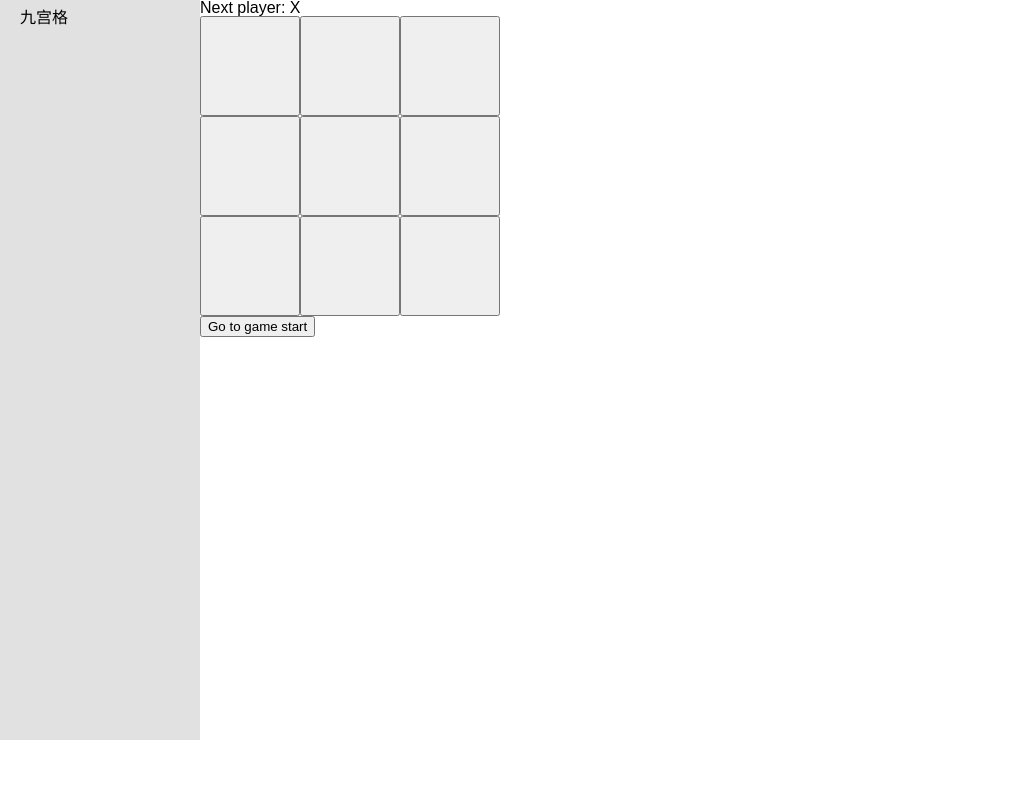
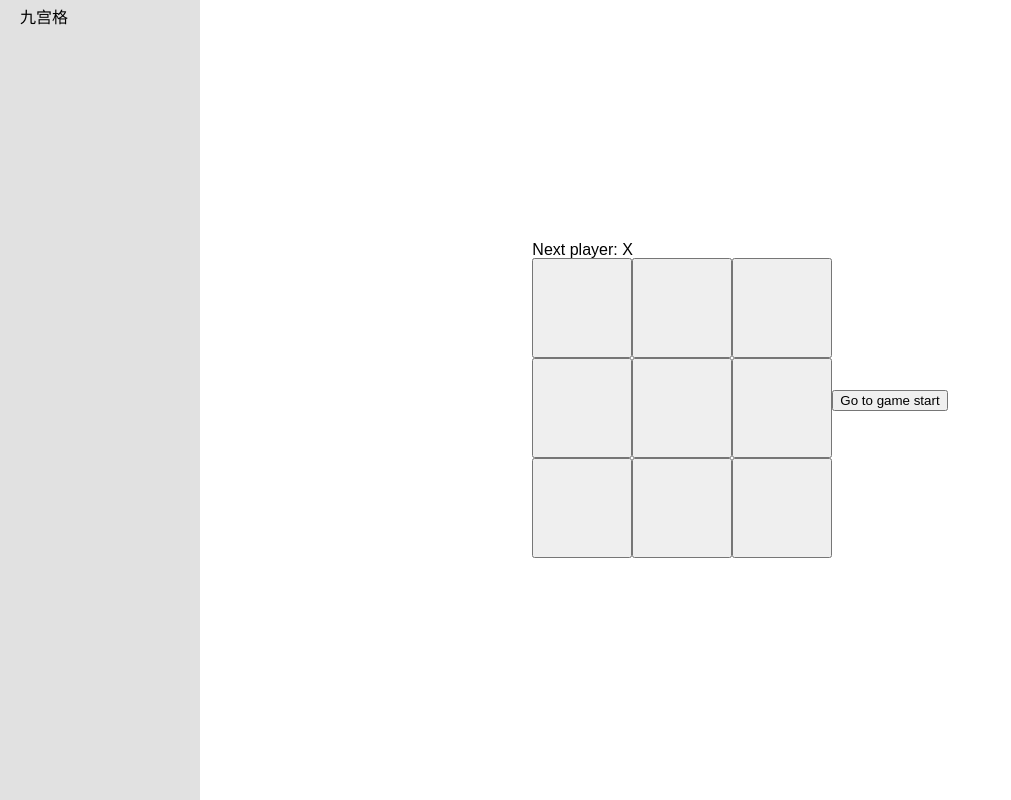
Before and after one commit to junpang-bob/lemon_games, a React (Vite) app: page /xogame in a window 1280 px wide. Shown: the whole page, without its empty margins (0-1011 px from the left). Built offline with nearby package versions, Linux system fonts and the light colour scheme.

Commit message:
update css

```diff
--- a/src/pages/game/Game.module.scss
+++ b/src/pages/game/Game.module.scss
@@ -1,7 +1,7 @@
 .gameList{
   padding: 10px 20px;
   width: 200px;
-  height: calc(100vh - 60px);
+  height: 100vh;
   background: #dddd;
 }
 .gameContext{
--- a/src/pages/game/Game.tsx
+++ b/src/pages/game/Game.tsx
@@ -7,8 +7,8 @@
         <div className={styles.gameList}>
           <div>九宫格</div>
         </div>
-    <div className={styles.gameContainer}>
-      <Outlet/>
+        <div className={`${styles.gameContainer} lemon_center`}>
+          <Outlet />
         </div>
       </div>
     </>
--- a/src/pages/game/XOGame/XOGame.tsx
+++ b/src/pages/game/XOGame/XOGame.tsx
@@ -100,7 +100,7 @@
     );
   });
   return (
-    <div>
+    <div className='lemon_vertical_center'>
       <div><Board xIsNext={xIsNext} squares={currentSquares} onPlay={handlePlay} /></div>
       <div className='list'>
         <ol>
```
Lines whose indentation alone changed are shown as unchanged.
